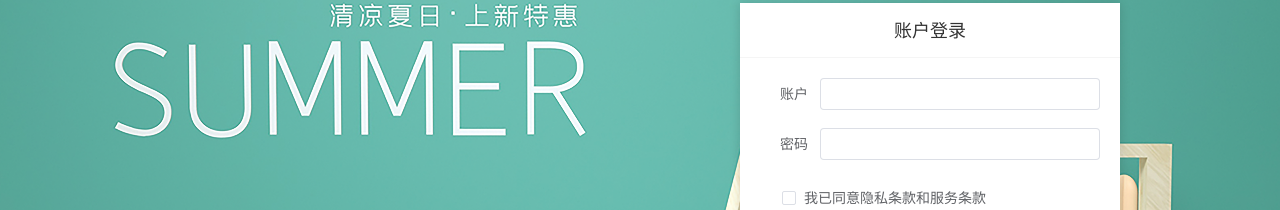
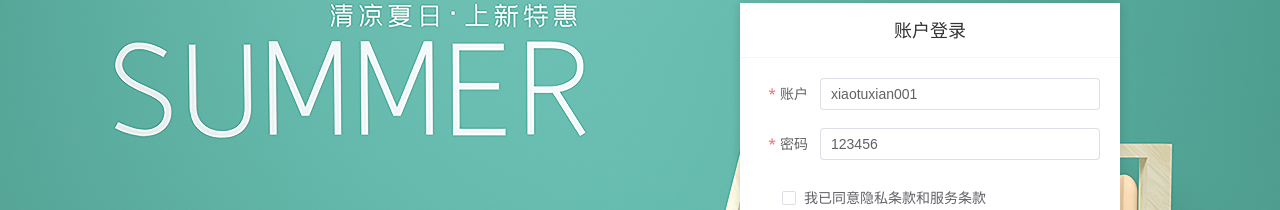
Before and after one commit to oimo-129/vuego, a Vue app in the folder vue3-rabbit/: page /login in a window 1280 px wide. Shown: the part 184-394 px from the top of the page. Built offline with nearby package versions, Linux system fonts and the light colour scheme; a small style sheet from the web is missing.

Commit message:
完成基本的登录模块

```diff
--- /dev/null
+++ b/vue3-rabbit/src/apis/login.js
@@ -0,0 +1,14 @@
+// 封装所有和用户相关的接口函数
+import request from "@/utils/http";
+
+//配置拦截器？？
+export const loginAPI = ({ account, password }) => {
+  return request({
+    url: "/login",
+    method: "POST",
+    data: {
+      account,
+      password,
+    },
+  });
+};
--- a/vue3-rabbit/src/utils/http.js
+++ b/vue3-rabbit/src/utils/http.js
@@ -1,5 +1,6 @@
 //axios基础封装
 import axios from 'axios'
+import { ElMessage } from 'element-plus'
 
 //axios实例
 const httpInstance = axios.create(
@@ -15,8 +16,18 @@ httpInstance.interceptors.request.use(config => {
     return config
   }, e => Promise.reject(e))
 
-  // axios响应式拦截器
-httpInstance.interceptors.response.use(res => res.data, e => {
+  // axios响应式拦截器,在登录模块时重新建立
+httpInstance.interceptors.response.use(
+  (res) => res.data,
+  (e) => {
+    //通过拦截器的方式，发送信息？？没明白
+    //状态码200正常，其他的会触发拦截器？
+    ElMessage(
+      {
+        type: 'error',
+        message: e.response.data.message
+      }
+    )
     return Promise.reject(e)
   })
 
--- a/vue3-rabbit/src/views/Login/index.vue
+++ b/vue3-rabbit/src/views/Login/index.vue
@@ -1,4 +1,65 @@
 <script setup>
+//表单验证
+import { ElMessage } from 'element-plus'
+import { ref } from 'vue'
+import { useRouter } from 'vue-router'
+import { loginAPI } from '@/apis/login'
+//表单数据对象
+const formData = ref({
+  account:'xiaotuxian001',
+  password: '123456',
+  agree: false
+})
+//规则数据对象
+const rules = {
+  account: [
+    { required: true, message: '用户名不能为空' }
+  ],
+  password: [
+    { required: true, message: '密码不能为空' },
+    { min: 6, max: 24, message: '密码长度要求6-14个字符' }
+  ],
+  agree: [
+    {
+      // 自定义规则
+      validator: (rule, val, callback) => {
+        return val ? callback() : new Error('请先同意协议')
+      }
+    }
+  ]
+}
+//表单实例
+const formRef = ref(null)
+const router = useRouter()
+//这边有个登录逻辑
+const doLogin = ()=>{
+   const { account, password } = formData.value
+   //调用实例方法进行判断
+   formRef.value.validate(
+    async (valid)=>{
+      //打印下判断的值
+      console.log(valid)
+      if(valid){
+        //合法，调用登录逻辑
+        await loginAPI({
+          account,password
+        })
+        //弹窗提示用户
+        ElMessage({
+          type:'success',
+          message:'登录成功'
+        })
+        //调用路由函数，跳转首页
+        router.replace(
+          {
+            path:"/"
+          }
+        )
+      }
+    }
+   )
+}
+
 
 </script>
 
@@ -23,21 +84,21 @@
           <a href="javascript:;">账户登录</a>
         </nav>
         <div class="account-box">
-          <div class="form">
-            <el-form label-position="right" label-width="60px"
+          <div class="form" >
+            <el-form :rules="rules" ref="formRef" :model="formData" label-position="right" label-width="60px"
               status-icon>
-              <el-form-item  label="账户">
-                <el-input/>
+              <el-form-item  label="账户" prop="account">
+                <el-input v-model="formData.account"/>
               </el-form-item>
-              <el-form-item label="密码">
-                <el-input/>
+              <el-form-item  prop="password" label="密码">
+                <el-input v-model="formData.password" />
               </el-form-item>
-              <el-form-item label-width="22px">
-                <el-checkbox  size="large">
+              <el-form-item  prop="agree" label-width="22px">
+                <el-checkbox   v-model="formData.agree" size="large">
                   我已同意隐私条款和服务条款
                 </el-checkbox>
               </el-form-item>
-              <el-button size="large" class="subBtn">点击登录</el-button>
+              <el-button size="large" class="subBtn" @click="doLogin">点击登录</el-button>
             </el-form>
           </div>
         </div>
```
Also changed, not shown: 2 other files (tests, documents, lock files or other folders).
